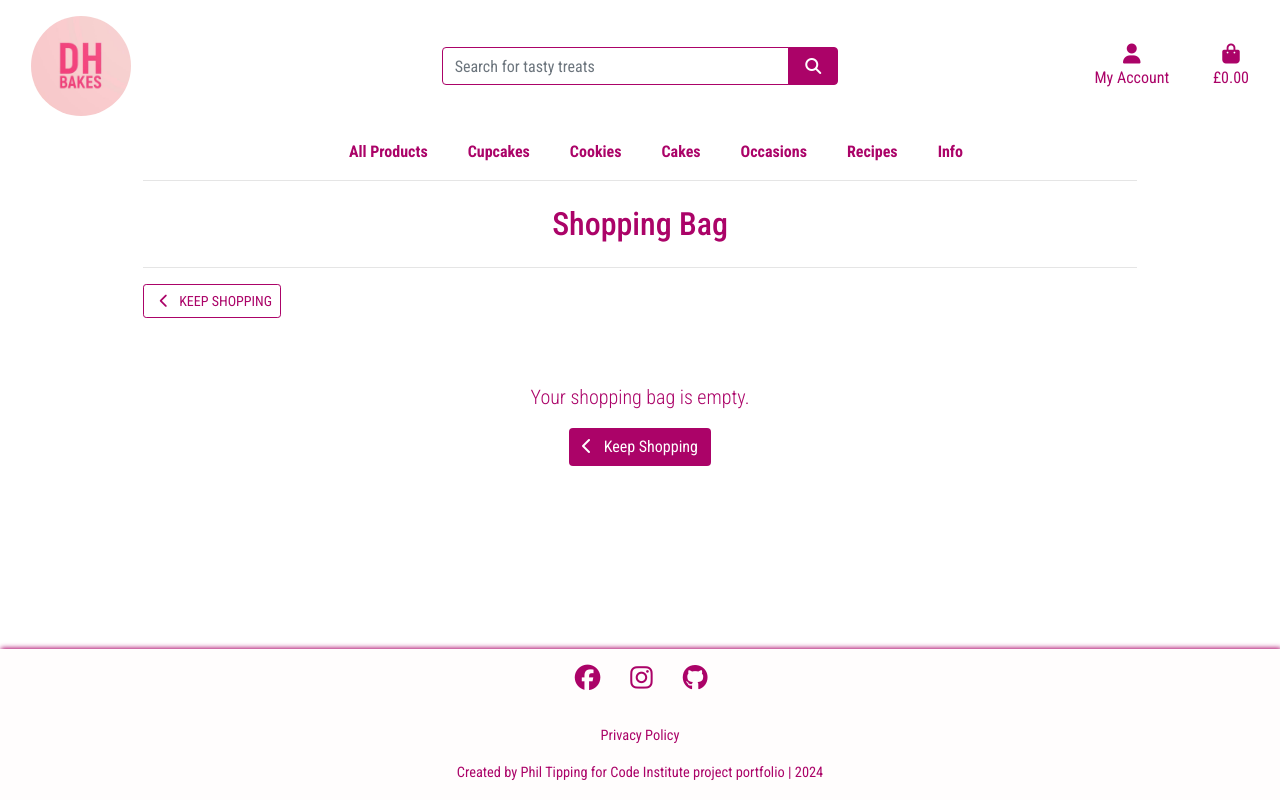
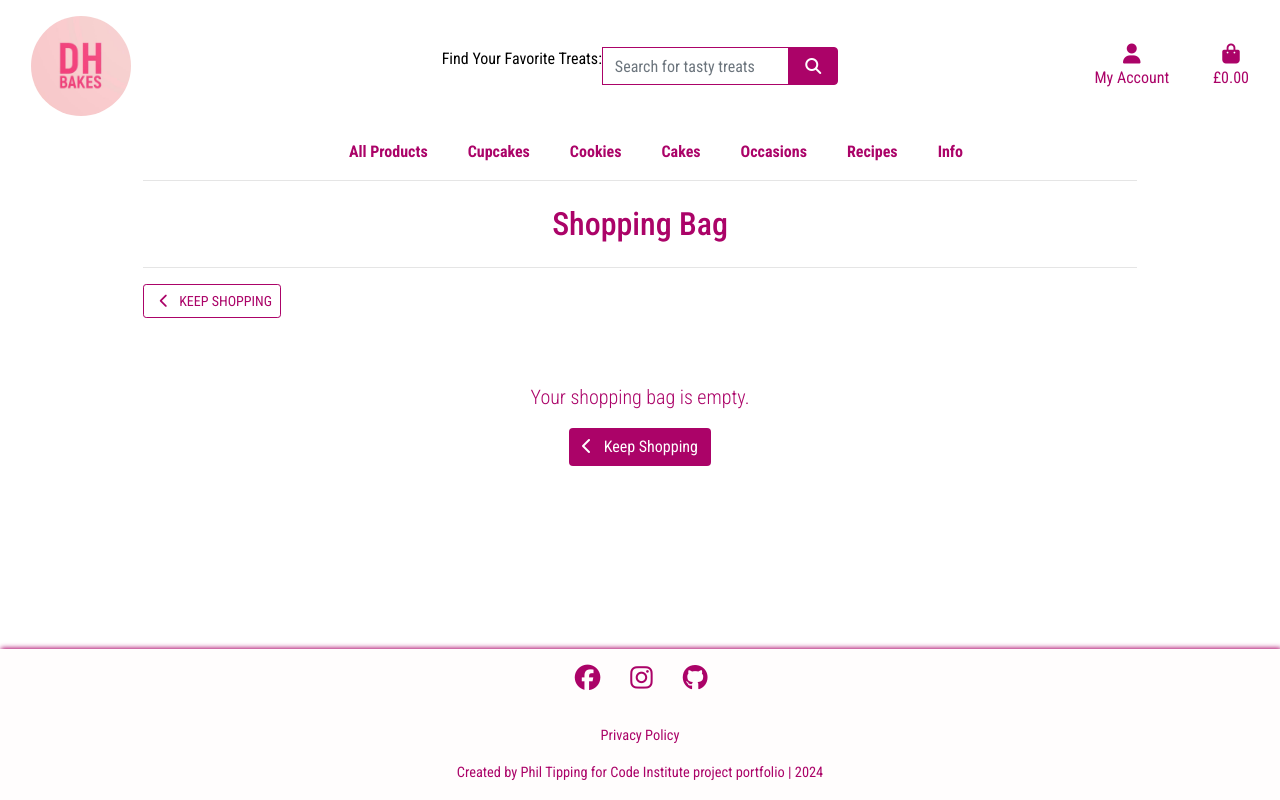
Before and after one commit to philtipping31/DH-Bakes, a Django app: page /bag/ in a window 1280 px wide. Run offline with Django 3.2, Linux system fonts and the light colour scheme; some libraries are stand-ins or nearby versions.

Commit message:
validator check and form fix

```diff
--- a/templates/base.html
+++ b/templates/base.html
@@ -60,7 +60,8 @@
             <div class="col-12 col-lg-4 my-auto py-1 py-lg-0">
                 <form method="GET" action="{% url 'products' %}">
                     <div class="input-group w-100">
-                        <input class="form-control border border-pink rounded-1" label="search-bar" type="text" name="q" placeholder="Search for tasty treats">
+                        <label for="search-treats">Find Your Favorite Treats:</label>
+                        <input id="search-treats" class="form-control border border-pink rounded-1" type="text" name="q" placeholder="Search for tasty treats">
                         <div class="input-group-append">
                             <button class="form-control btn btn-pink border border-pink rounded-1" type="submit">
                                 <span class="icon">
```
